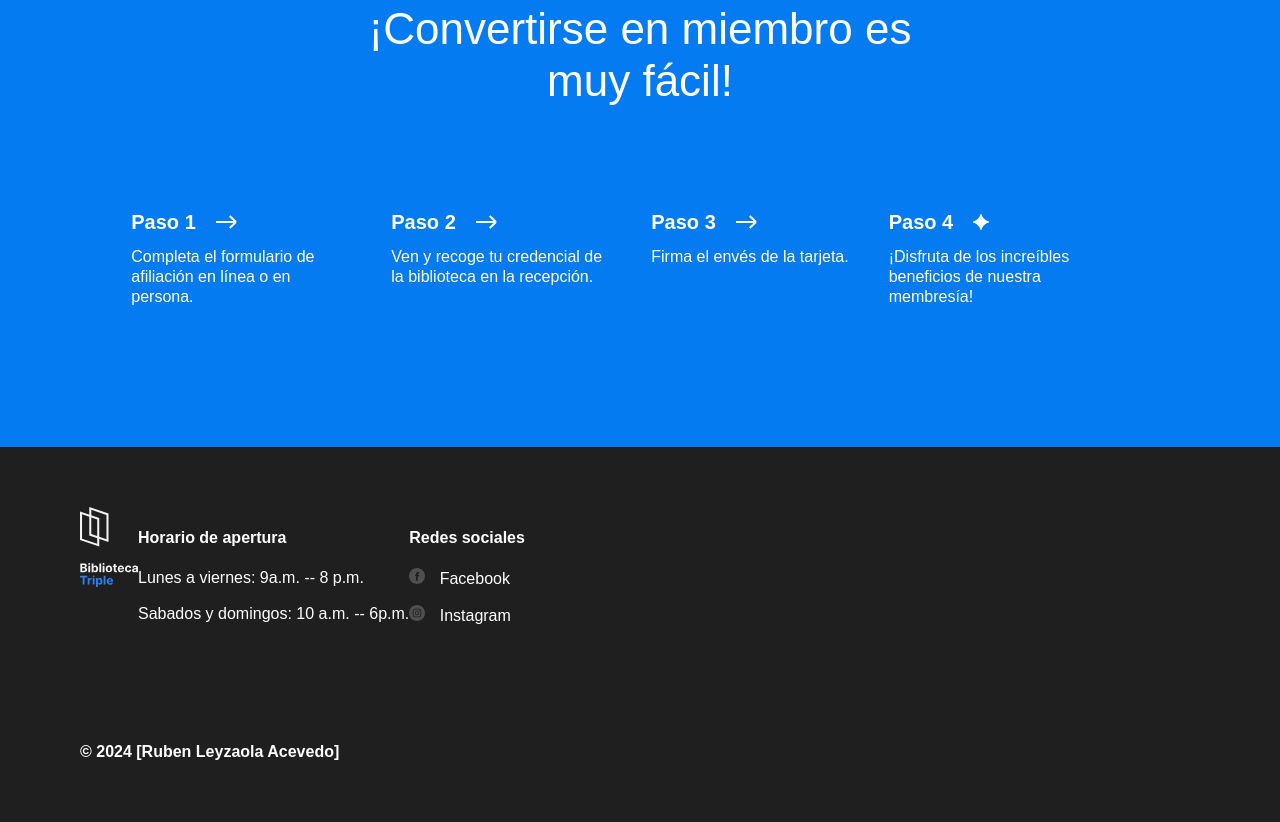
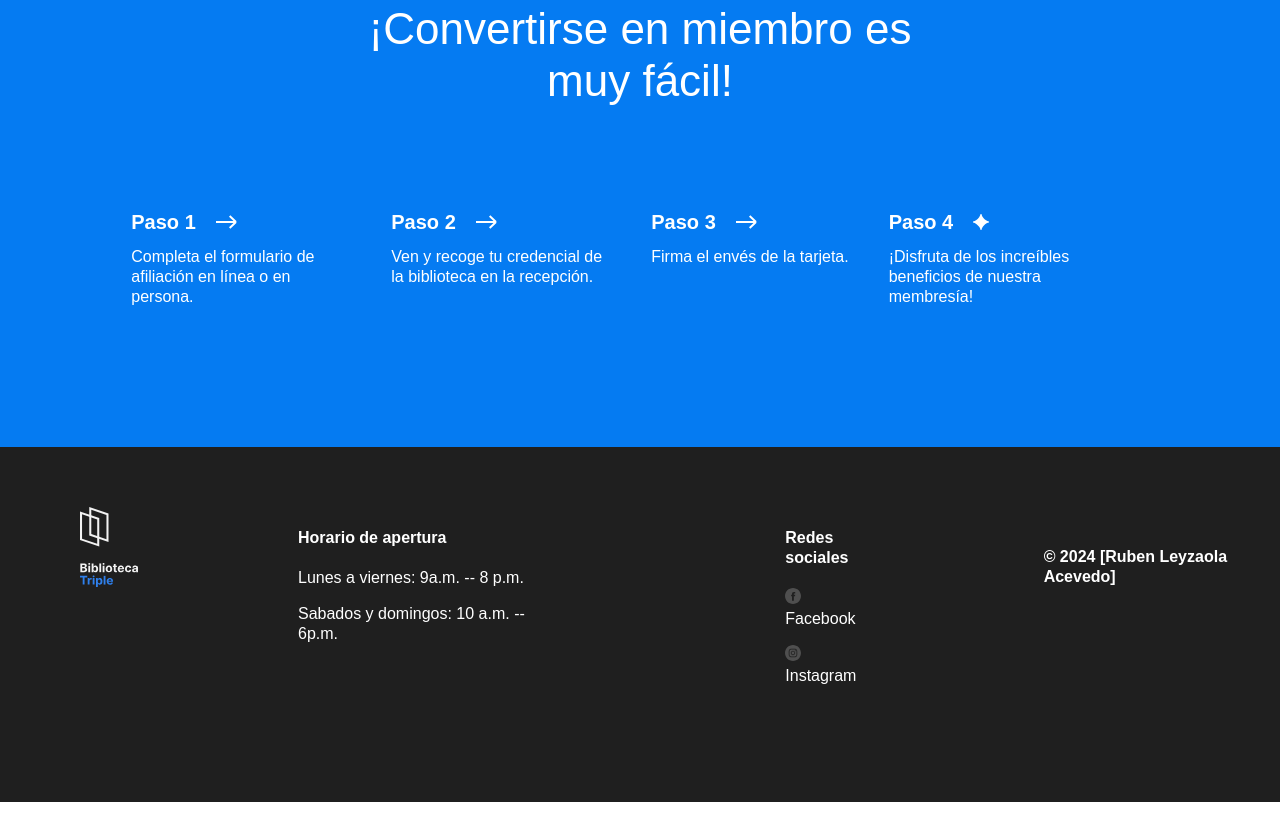
Before and after one commit to Rubenley42/web_project_library, a plain HTML site: page index.html in a window 1280 px wide. Shown: the part 3035-3857 px from the top of the page. Drawn offline with Linux system fonts and the light colour scheme.

Commit message:
sprint 3

```diff
--- a/index.html
+++ b/index.html
@@ -285,7 +285,9 @@
           <div class="footer__logo">
             <img src="./images/logo_white.svg" alt="Logo Blanco" />
           </div>
-          <div class="footer__column_content-hours">
+        </div>
+        <div class="footer__columns">
+          <div class="footer__column_content_hours">
             <h4 class="footer__column-heading">Horario de apertura</h4>
             <ol class="footer__list">
               <li class="footer__list-item">
@@ -296,7 +298,9 @@
               </li>
             </ol>
           </div>
-          <div class="footer__column_content-social">
+        </div>
+        <div class="footer__columns">
+          <div class="footer__column_content_social">
             <h4 class="footer__column-heading">Redes sociales</h4>
             <ol class="footer__list">
               <li class="footer__list-item">
@@ -318,9 +322,10 @@
                 Instagram
               </li>
             </ol>
+            </div>
           </div>
+          <h4 class="footer__copyright">© 2024 [Ruben Leyzaola Acevedo]</h4>
         </div>
-        <h4 class="footer__copyright">© 2024 [Ruben Leyzaola Acevedo]</h4>
       </footer>
     </div>
   </body>
--- a/styles/style.css
+++ b/styles/style.css
@@ -340,19 +340,19 @@
   background-color: #1f1f1f;
   box-sizing: border-box;
   color: #fff;
+  display: flex;
 }
 
 .footer__columns {
-  padding: 60px 80px 0;
-  display: flex;
+  padding: 60px 80px 100px;
 }
 
 .footer__column_content_hours {
-  margin: 0 80px 0 auto;
+  margin-left: auto;
 }
 
 .footer__column_content_social {
-  align-self: flex-end;
+  margin-left: 80px;
 }
 
 .footer__logo {
@@ -389,5 +389,5 @@
 .footer__copyright {
   margin: 0;
   padding: 100px 0 60px 80px;
-  position: relative;
+  flex-wrap: wrap;
 }
```
